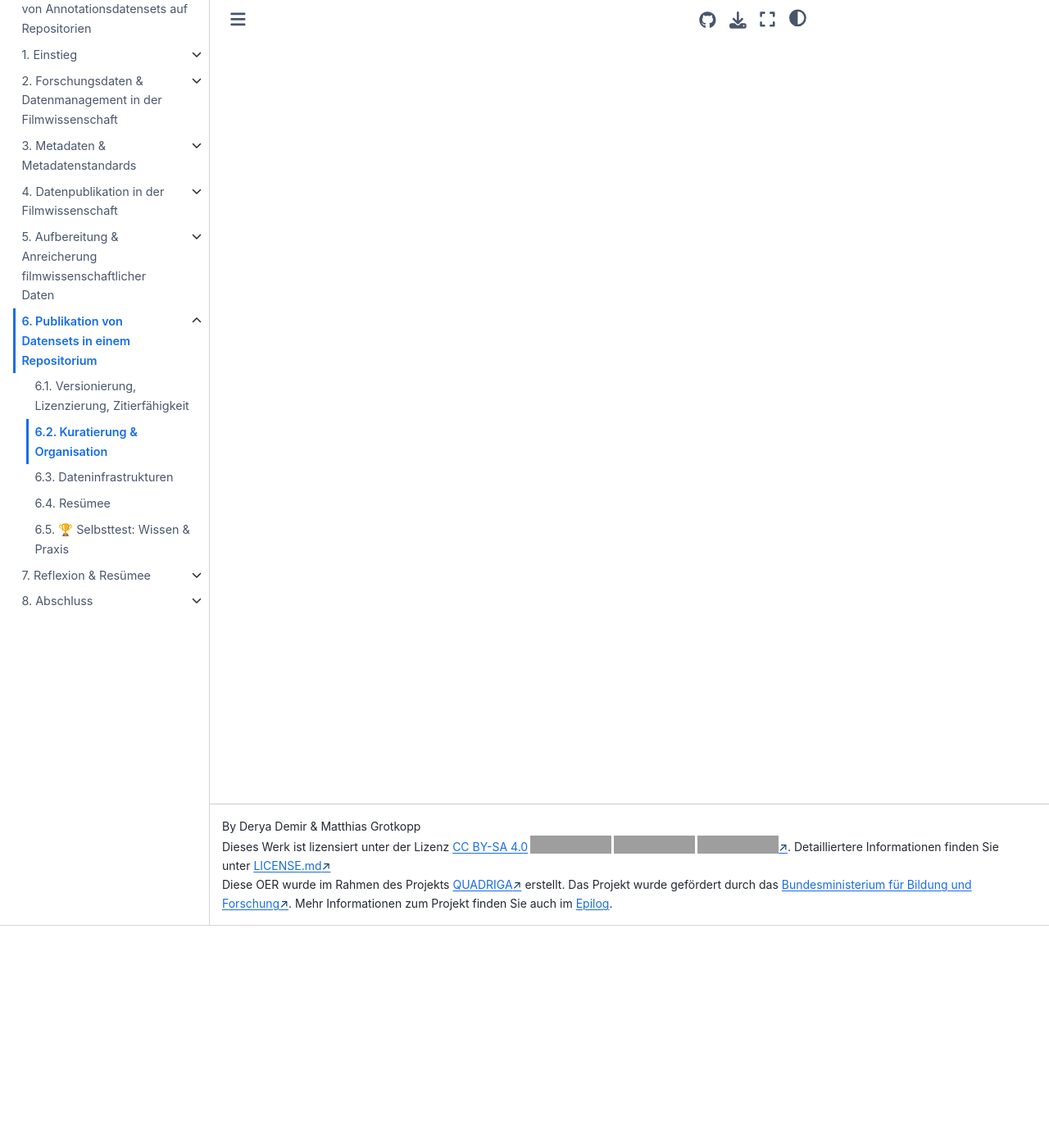
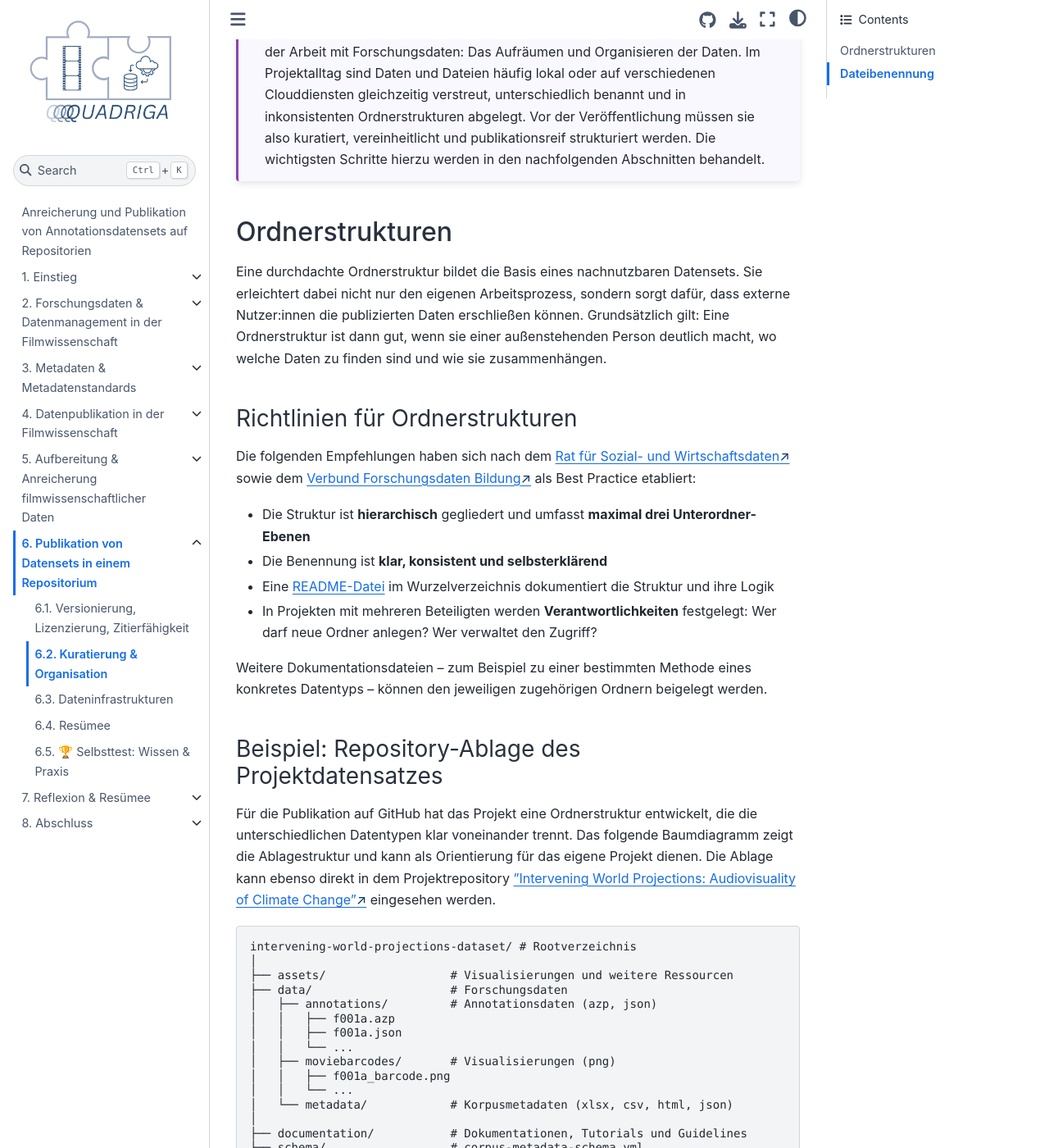
Before and after one commit to lam1aa/Bewegtes-Bild-Fallstudie-3, a Jupyter Book: the page built from 06_publikation_repositorien/kuratierung_organisation.md, in a window 1280 px wide and 1400 px high, scrolled down 271 px. Shown: the whole window at 82% size. Built offline with Jupyter Book 1.0.4 settings and Sphinx 7.4.7 and the Sphinx Book theme 1.1.4, drawn with Linux system fonts in a browser that asks for light colours; some of the changed text lies outside the part shown; grey boxes are pictures that could not be loaded.

Commit message:
docs: add chapter content and cross reference header link

````diff
--- a/06_publikation_repositorien/kuratierung_organisation.md
+++ b/06_publikation_repositorien/kuratierung_organisation.md
@@ -1 +1,60 @@
 # Kuratierung & Organisation
+
+```{admonition} Story
+:class: story
+Das filmwissenschaftliche Teilprojekt der FU Berlin hat sich nun alle wichtigen Grundlagen zur [Versionierung, Lizenzierung und Zitierfähigkeit](./versionierung_lizenzierung.md) angeschaut und die wichtigen Durchführungsschritte dazu eingeleitet.
+Doch bevor das Datenset und alle notwendigen Dateien tatsächlich in das Repository auf GitHub hochgeladen werden können, fehlt noch ein häufig vernachlässigter Bestandteil der Arbeit mit Forschungsdaten: Das Aufräumen und Organisieren der Daten. Im Projektalltag sind Daten und Dateien häufig lokal oder auf verschiedenen Clouddiensten gleichzeitig verstreut, unterschiedlich benannt und in inkonsistenten Ordnerstrukturen abgelegt. Vor der Veröffentlichung müssen sie also kuratiert, vereinheitlicht und publikationsreif strukturiert werden. Die wichtigsten Schritte hierzu werden in den nachfolgenden Abschnitten behandelt.
+```
+
+## Ordnerstrukturen
+
+Eine durchdachte Ordnerstruktur bildet die Basis eines nachnutzbaren Datensets. Sie erleichtert dabei nicht nur den eigenen Arbeitsprozess, sondern sorgt dafür, dass externe Nutzer:innen die publizierten Daten erschließen können. Grundsätzlich gilt: Eine Ordnerstruktur ist dann gut, wenn sie einer außenstehenden Person deutlich macht, wo welche Daten zu finden sind und wie sie zusammenhängen.
+
+### Richtlinien für Ordnerstrukturen
+
+
+Die folgenden Empfehlungen haben sich nach dem <a href="https://www.konsortswd.de/ueber-uns/" class="external-link" target="_blank">Rat für Sozial- und Wirtschaftsdaten</a> sowie dem <a href="https://www.forschungsdaten-bildung.de/" class="external-link" target="_blank">Verbund Forschungsdaten Bildung</a> als Best Practice etabliert:
+
+* Die Struktur ist **hierarchisch** gegliedert und umfasst **maximal drei Unterordner-Ebenen**
+* Die Benennung ist **klar, konsistent und selbsterklärend**
+* Eine {ref}`README-Datei <dokumentation>` im Wurzelverzeichnis dokumentiert die Struktur und ihre Logik
+* In Projekten mit mehreren Beteiligten werden **Verantwortlichkeiten** festgelegt: Wer darf neue Ordner anlegen? Wer verwaltet den Zugriff?
+
+Weitere Dokumentationsdateien – zum Beispiel zu einer bestimmten Methode eines konkretes Datentyps – können den jeweiligen zugehörigen Ordnern beigelegt werden.
+
+### Beispiel: Repository-Ablage des Projektdatensatzes
+
+
+Für die Publikation auf GitHub hat das Projekt eine Ordnerstruktur entwickelt, die die unterschiedlichen Datentypen klar voneinander trennt. Das folgende Baumdiagramm zeigt die Ablagestruktur und kann als Orientierung für das eigene Projekt dienen. Die Ablage kann ebenso direkt in dem Projektrepository <a href="https://github.com/SFB1512-C05-climate-film/intervening-world-projections-dataset" class="external-link" target="_blank">"Intervening World Projections: Audiovisuality of Climate Change"</a> eingesehen werden.
+
+```text
+intervening-world-projections-dataset/ # Rootverzeichnis
+│
+├── assets/                  # Visualisierungen und weitere Ressourcen
+├── data/                    # Forschungsdaten
+│   ├── annotations/         # Annotationsdaten (azp, json)
+│   │   ├── f001a.azp
+│   │   ├── f001a.json
+│   │   └── ...
+│   ├── moviebarcodes/       # Visualisierungen (png)
+│   │   ├── f001a_barcode.png
+│   │   └── ...
+│   └── metadata/            # Korpusmetadaten (xlsx, csv, html, json)
+│
+├── documentation/           # Dokumentationen, Tutorials und Guidelines
+├── schema/                  # corpus-metadata-schema.yml
+│
+├── .gitignore               # Von Git ignorierte Dateien
+├── CITATION.cff             # Zitationshinweis
+├── LICENSE.md               # Lizenzierung des Datensets
+└── README.md                # Zentrale Dokumentationsdatei des Repositoriums
+```
+
+In dieser Struktur werden Forschungsdaten (`data/`), Dokumentationsdateien (`documentation/`), das projekteigene
+{ref}`YAML-Schema <yaml-schema>`, sowie projektweite Dateien (LICENSE, CITATION) voneinander getrennt.  Innerhalb von `data/` sind die drei Datentypen – Annotationen, Moviebarcodes und Metadaten – in eigenen Unterordnern organisiert.
+
+Desweiteren ist es ratsam, Ordner (hier: `assets/`) für Bilder oder Visualisierungen anzulegen, die für Erklärungs- und Veranschaulichungszwecke genutzt werden aber nicht Teil des Datensets sind.
+
+## Dateibenennung
+
+Neben der Ordnerstruktur ist ein konsistentes **Dateibenennungssystem** entscheidend dafür, dass Dateien auffindbar, maschinell verarbeitbar und für Dritte verständlich sind. In Projekten, an denen mehrere Personen beteiligt sind, entstehen ohne klare Regeln schnell Benennungschaos und Versionskonflikte.
````
Also changed, not shown: 05_aufbereitung_anreicherung/systematische_aufbereitung.md (+1 -0 lines).
